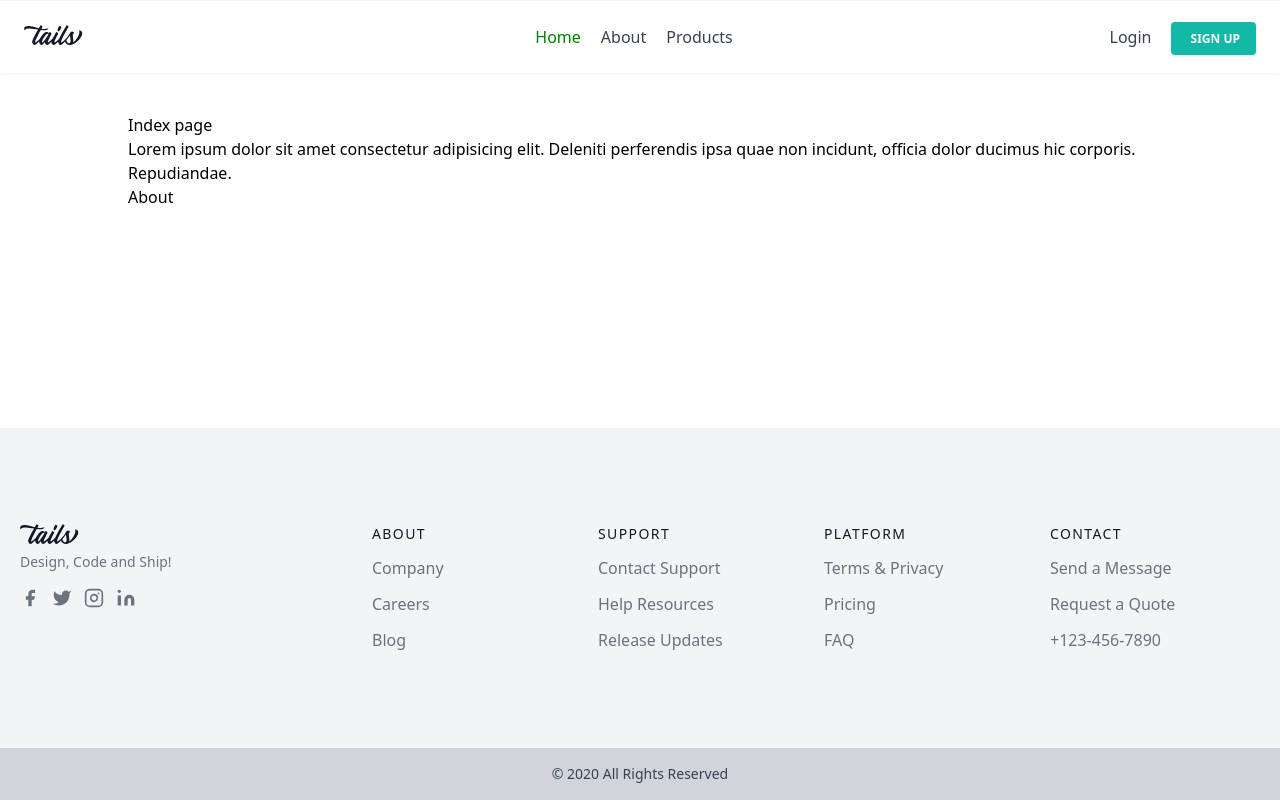
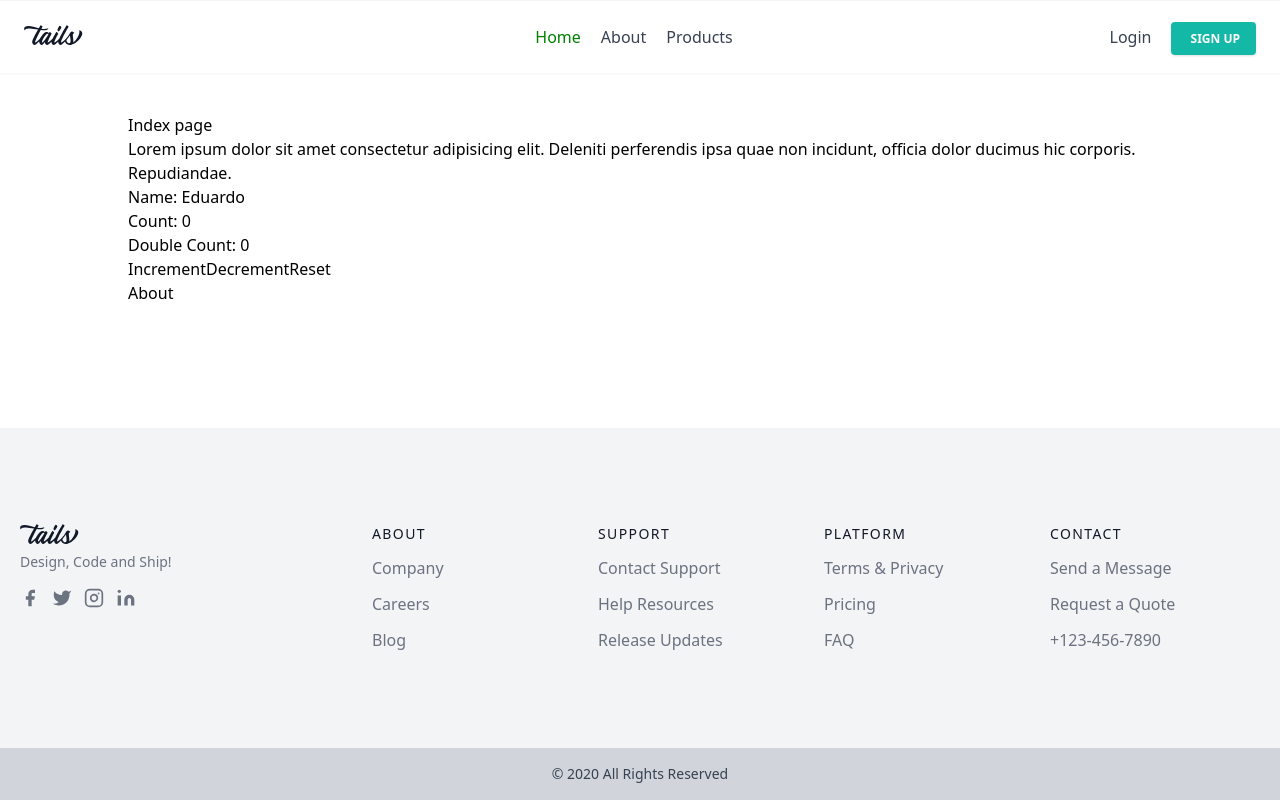
Before and after one commit to mtermzee/gastronomy-project, a Nuxt app: page / in a window 1280 px wide. Built offline with nearby package versions, Linux system fonts and the light colour scheme.

Commit message:
add pinia store

```diff
--- a/nuxt.config.ts
+++ b/nuxt.config.ts
@@ -9,4 +9,5 @@ export default defineNuxtConfig({
 			autoprefixer: {},
 		},
 	},
+	modules: ["@pinia/nuxt", "@pinia-plugin-persistedstate/nuxt"],
 });
--- a/package.json
+++ b/package.json
@@ -19,11 +19,14 @@
     "@capacitor/ios": "5.7.0",
     "@capacitor/keyboard": "5.0.8",
     "@capacitor/status-bar": "5.0.7",
+    "@pinia/nuxt": "^0.5.1",
     "nuxt": "^3.10.3",
+    "pinia": "^2.1.7",
     "vue": "^3.4.19",
     "vue-router": "^4.3.0"
   },
   "devDependencies": {
+    "@pinia-plugin-persistedstate/nuxt": "^1.2.0",
     "autoprefixer": "^10.4.17",
     "postcss": "^8.4.35",
     "tailwindcss": "^3.4.1"
--- a/pages/index.vue
+++ b/pages/index.vue
@@ -6,10 +6,27 @@
 			perferendis ipsa quae non incidunt, officia dolor ducimus hic corporis.
 			Repudiandae.
 		</p>
+		<div>
+			<p>Name: {{ name }}</p>
+			<p>Count: {{ store.count }}</p>
+			<p>Double Count: {{ doubleCount }}</p>
+			<button @click="increment">Increment</button>
+			<button @click="decrement">Decrement</button>
+			<button @click="reset">Reset</button>
+		</div>
 		<NuxtLink to="/about">About</NuxtLink>
 	</div>
 </template>
 
-<script setup></script>
+<script setup>
+import { useCounterStore } from '~/store/counter'
+import { storeToRefs } from 'pinia'
+const store = useCounterStore()
+
+const { name, doubleCount } = storeToRefs(store)
+
+const { increment, decrement, reset } = store
+
+</script>
 
 <style scoped></style>
--- /dev/null
+++ b/store/counter.ts
@@ -0,0 +1,31 @@
+import { defineStore } from "pinia";
+
+export const useCounterStore = defineStore("counter", {
+	state: () => ({
+		count: 0,
+		name: "Eduardo",
+	}),
+	getters: {
+		doubleCount: (state) => state.count * 2,
+	},
+	actions: {
+		increment() {
+			this.count++;
+		},
+		decrement() {
+			this.count--;
+		},
+		reset() {
+			this.count = 0;
+		},
+	},
+	persist: {
+		storage: persistedState.localStorage,
+	},
+});
+
+/*
+ * Option Stores (we using) & Setup Stores
+ * https://pinia.vuejs.org/core-concepts/
+ * https://prazdevs.github.io/pinia-plugin-persistedstate/frameworks/nuxt-3.html
+ */
```
Also changed, not shown: 1 other file (tests, documents, lock files or other folders).
